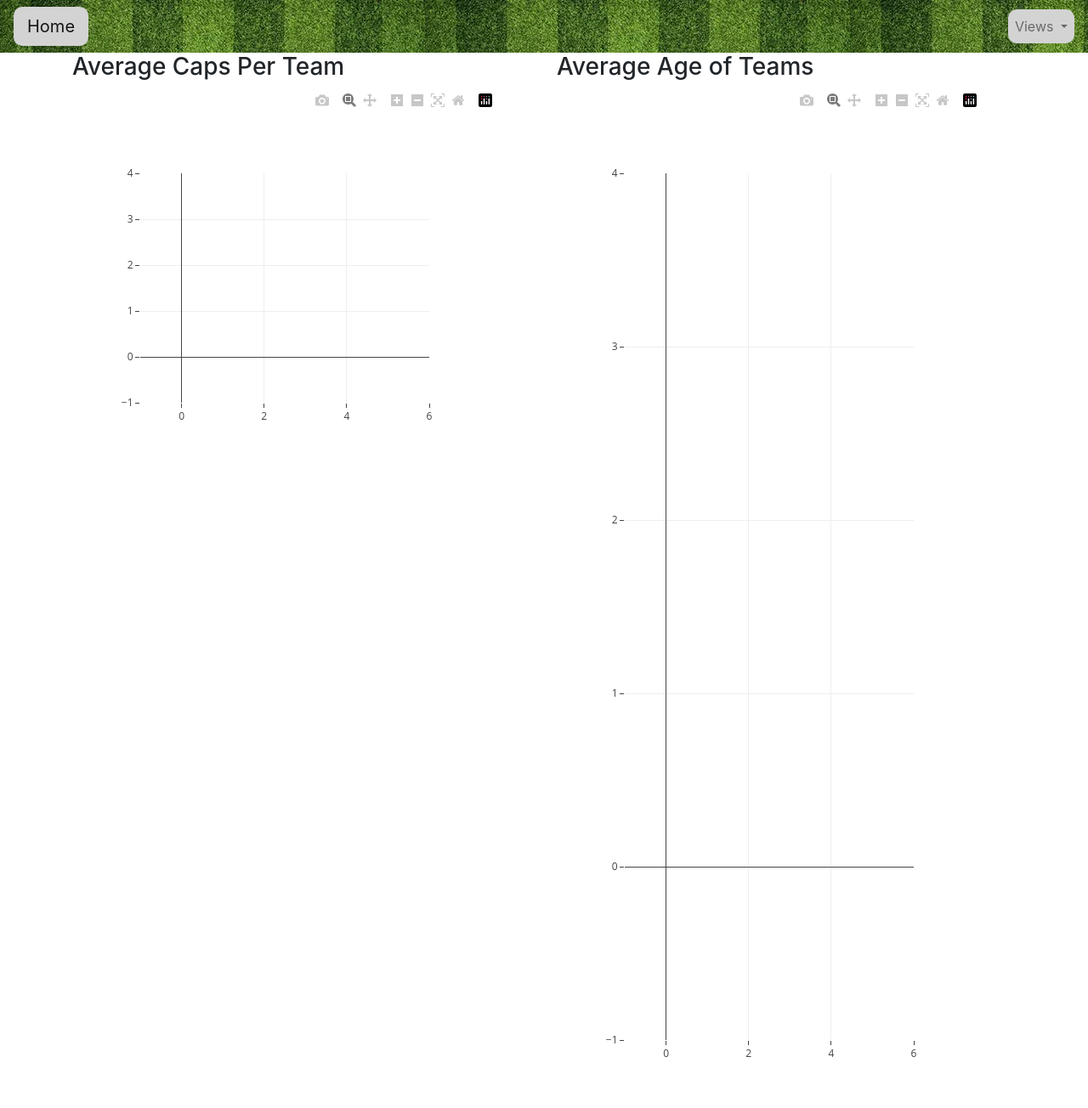
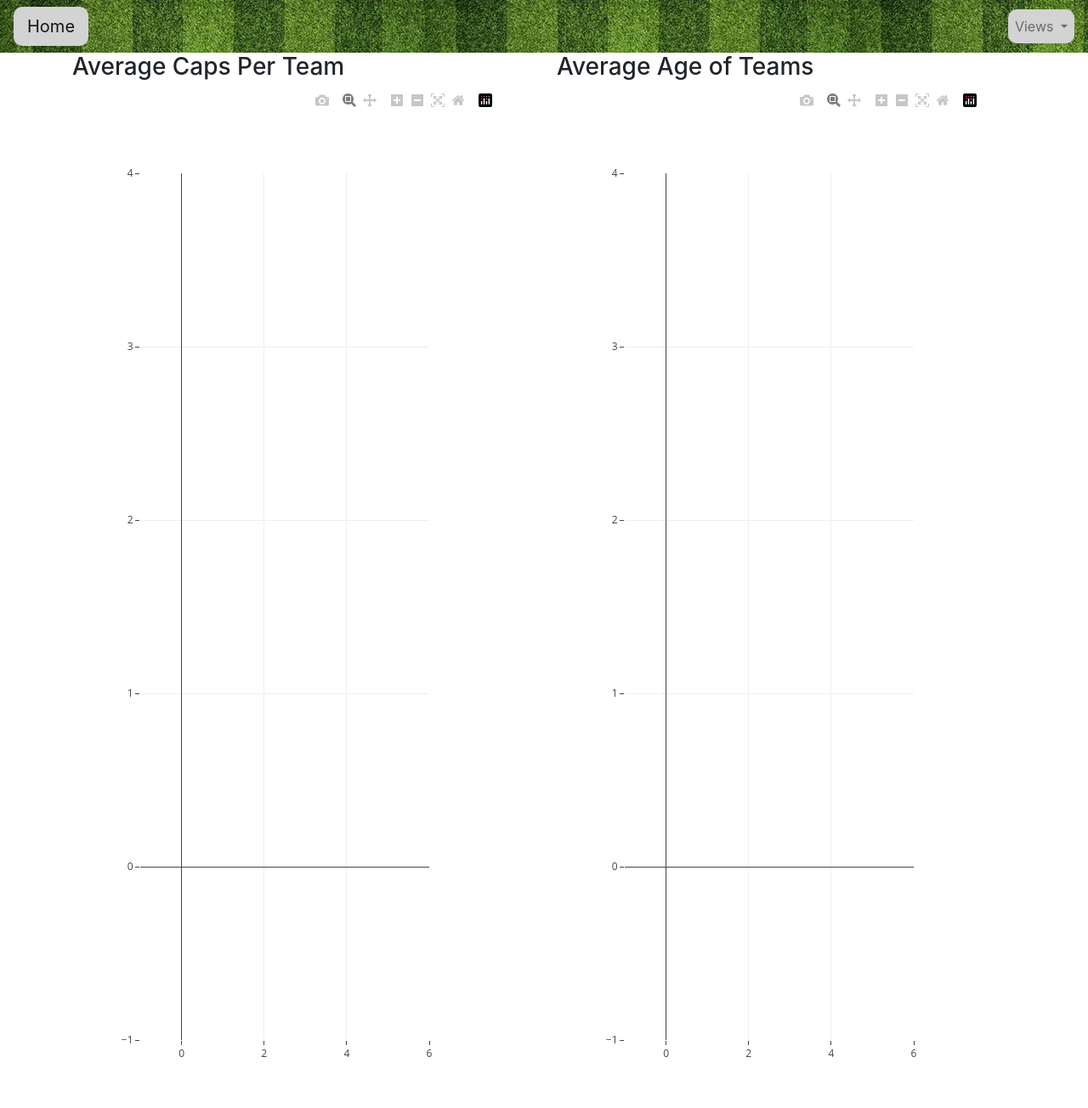
Before and after one commit to savicd710/FIFA-World-Cup-Dashboard, a Flask app: template Website/templates/team_view.html in a window 1280 px wide. Shown: the whole page at 85% size. Run offline with Flask 2, Linux system fonts and the light colour scheme; the template is opened without the code that fills it, so the values that code supplies are empty; parts of the project's set-up code (start-up, migrations or seed data) failed here and were passed over; some libraries are stand-ins or nearby versions.

Commit message:
fixed team view

```diff
--- a/Website/templates/team_view.html
+++ b/Website/templates/team_view.html
@@ -60,7 +60,7 @@
         <div class="row">
             <div class="col-md-6">
                 <h3>Average Caps Per Team</h3>
-                <div id="capsChart" style="width:500px;height:12add 00px;"></div>
+                <div id="capsChart" style="width:500px;height:1200px;"></div>
             </div>
             <div class="col-md-6">
                 <h3>Average Age of Teams</h3>
```
